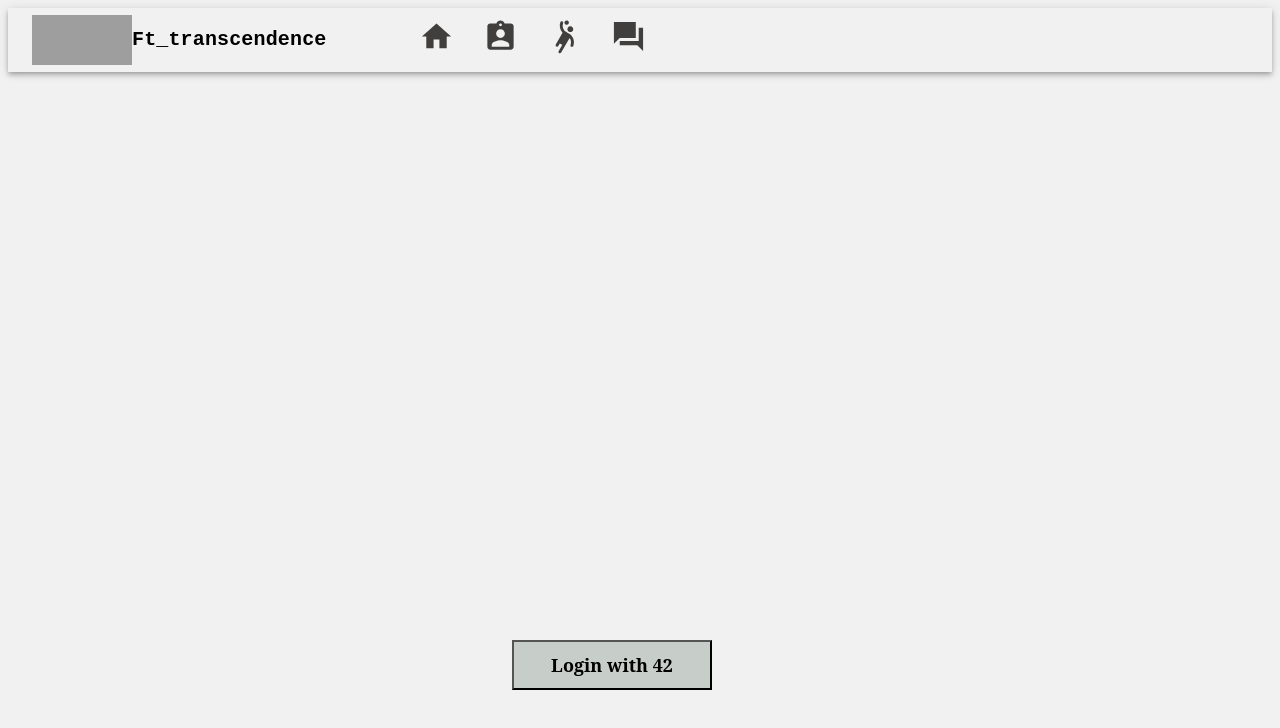
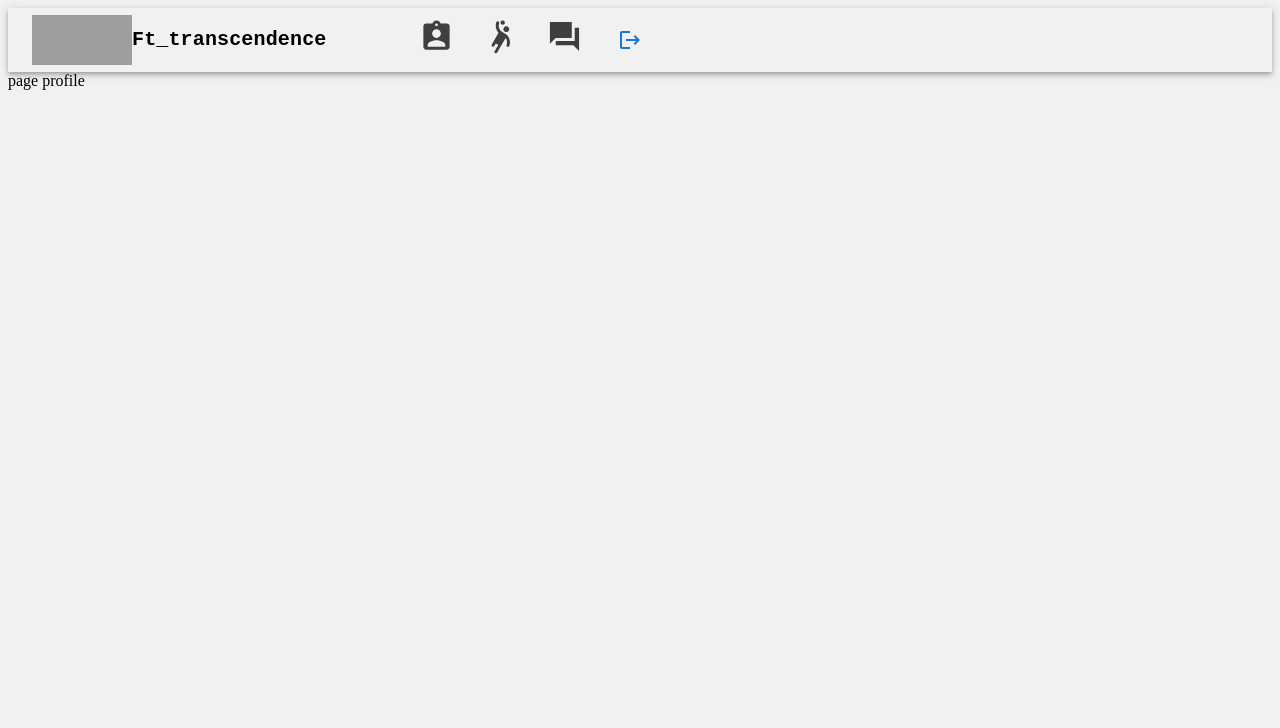
Before and after one commit to xueming-wang/transcendence_front_end, a React (Create React App) app in the folder frond-end/: page / in a window 1280 px wide. Shown: the top 728 px of the page. Built offline with nearby package versions, Linux system fonts and the light colour scheme; grey boxes are pictures that could not be loaded.

Commit message:
add use context , sepa page login logout

```diff
--- a/frond-end/src/pages/home/components/appBar.tsx
+++ b/frond-end/src/pages/home/components/appBar.tsx
@@ -10,10 +10,13 @@ import SvgIcon from '@mui/material/SvgIcon';
 import AssignmentIndIcon from '@mui/icons-material/AssignmentInd';
 import ForumSharpIcon from '@mui/icons-material/ForumSharp';
 import SportsHandballRoundedIcon from '@mui/icons-material/SportsHandballRounded';
+import { MyContext } from '../route';
+import { useNavigate } from 'react-router-dom';
+import LogoutIcon from '@mui/icons-material/Logout';
 
 
-const pages = ['Home', 'profile', 'jeu', 'chat'];
-const settings = ['Profile', 'Account', 'Dashboard', 'Logout'];
+const pages = ['Home', 'profile', 'jeu', 'chat', 'logout'];
+
 
 const HomeIcon = (props:any) => {
 	return (
@@ -24,14 +27,17 @@ const HomeIcon = (props:any) => {
 }
 
 export const CommonBox = () => {
+	const [isLogin, setIsLogin] = React.useContext(MyContext)
+	const navigate = useNavigate();
+
+	const logout = () => {  //logout 处理状态 变成false 转向首页
+		setIsLogin(false);
+		navigate('/');
+	}
+
+	if (isLogin) {
 		return (
 			<Box sx={{ flexGrow: 1, display: { xs: 'none', md: 'flex' } }}>
-		<Button key='home' >
-			<Link className='nav' to={`/${pages[0]}`}>
-				<HomeIcon fontSize="large"/>
-			</Link>
-		</Button>
-
 				<Button key='profile' >
 					<Link className='nav' to={`/${pages[1]}`}>
 						<AssignmentIndIcon fontSize="large"/>
@@ -49,12 +55,27 @@ export const CommonBox = () => {
 						<ForumSharpIcon fontSize="large"/>
 					</Link>
 				</Button>
+
+				<Button key='logout'onClick={logout}>
+					<LogoutIcon  fontSize="medium"/>
+				</Button>
 			</Box>
 			)
 	}
+	else {
+		return (
+			<Box sx={{ flexGrow: 1, display: { xs: 'none', md: 'flex' } }}>
+				<Button key='home' >
+					<Link className='nav' to={`/${pages[0]}`}>
+						<HomeIcon fontSize="large"/>
+					</Link>
+				</Button>
+			</Box>
+			)
+	}
+}
 
 export const ResponsiveAppBar = () => {
-
   return (
     <AppBar   color='transparent' position="static">
       <Container maxWidth="xl">
--- a/frond-end/src/pages/home/components/button.tsx
+++ /dev/null
@@ -1,28 +0,0 @@
-import{ useState } from 'react'
-import SignUp from './signup'
-import {Routes, Route, useNavigate} from 'react-router-dom';
-
-
-
-const HanldleButton = () => {
-	const navigate = useNavigate();
-	const [user, setUser] = useState(false);  //声明按钮一个状
-
-	const handleLoginClick = () => {                     //按login 时候处理
-		setUser(true);
-	}
-	const chandleLogoutClick = () => {                   //按logout 时候出来
-		setUser(false);
-	}
-	const navigateToContacts = () => {
-		// 👇️ navigate to /contacts
-		navigate('/signup');
-	};
-	return (
-		<div className='div'>
-			<button className="box" onClick={navigateToContacts}>Login with 42</button>
-		</div>
-	)
-}
-
-export default HanldleButton
--- a/frond-end/src/pages/home/components/signup.tsx
+++ b/frond-end/src/pages/home/components/signup.tsx
@@ -3,9 +3,6 @@ import Avatar from '@mui/material/Avatar';
 import Button from '@mui/material/Button';
 import CssBaseline from '@mui/material/CssBaseline';
 import TextField from '@mui/material/TextField';
-import FormControlLabel from '@mui/material/FormControlLabel';
-import Checkbox from '@mui/material/Checkbox';
-import Link from '@mui/material/Link';
 import Grid from '@mui/material/Grid';
 import Box from '@mui/material/Box';
 import LockOutlinedIcon from '@mui/icons-material/LockOutlined';
@@ -19,9 +16,6 @@ export default function SignUp() {
   const handleSubmit = (event: React.FormEvent<HTMLFormElement>) => {
     event.preventDefault();
     const data = new FormData(event.currentTarget);
-    // console.log({
-    //   email: data.get('email'),
-    // });
   };
 
   return (
--- a/frond-end/src/pages/home/home.css
+++ b/frond-end/src/pages/home/home.css
@@ -22,6 +22,7 @@
 	margin: 5 auto;
 }
 
+
 .logo{
 	height: 50px;
 	width: 100px;
--- a/frond-end/src/pages/home/home.tsx
+++ b/frond-end/src/pages/home/home.tsx
@@ -1,16 +1,29 @@
-import{ useState } from 'react'
-import Button  from "./components/button"
+import{ useState, useContext } from 'react'
 import './home.css'
-import DeleteIcon from '@mui/icons-material/Delete';
 import {ResponsiveAppBar} from './components/appBar'
-import App from './route'
+import { useNavigate } from 'react-router-dom';
+import { MyContext } from './route';
 
+const HanldleButton = () => {
+	const navigate = useNavigate();
+	const [isLogin, setIsLogin] = useContext(MyContext);
 
+	const handleLoginClick = () => {                     //按login 时候处理
+		setIsLogin(true);
+    	navigate('/signup');
+	}
+
+	return (
+		<div className='div'>
+			{<button className="box" onClick={handleLoginClick}>Login with 42</button>}
+		</div>
+	)
+}
 
 const Home =() => {
   return <div>
       <ResponsiveAppBar />
-      <Button />
+      <HanldleButton />
     </div>
 }
 export default Home
--- a/frond-end/src/pages/home/route.tsx
+++ b/frond-end/src/pages/home/route.tsx
@@ -1,29 +1,55 @@
 import './home.css';
-import { BrowserRouter, Route, Routes, Link } from "react-router-dom"
+import { BrowserRouter, Route, Routes } from "react-router-dom"
 import Home from './home'
 import Profile from '../profil/profil';
 import Jeu from '../jeu/jeu';
 import Chat from '../chat/char';
 import SignUp from './components/signup';
-import { Button } from '@mui/material';
+import React,{useContext, useEffect, useState}  from 'react';
+
+
+////创建context
+export const MyContext = React.createContext<any>(null);
+
+const RouteStat = () => {
+	const [isLogin] = useContext(MyContext)
+
+	if (isLogin) {
+		return (
+			<Routes>
+				<Route path="/" element={<Profile />} />
+				<Route path="/profile" element={<Profile />} />
+				<Route path="/signup" element={<SignUp />} />
+				<Route path="/jeu" element={<Jeu />} />
+				<Route path="/chat" element={<Chat />} />
+				<Route path="*" element={<Home />} />
+			</Routes>
+		)
+	}
+	else {
+		return (
+			<Routes>
+				<Route path="/" element={<Home />} />
+				<Route path="/Home" element={<Home />} />
+				<Route path="*" element={<Home />} />
+			</Routes>
+		)
+	}
+}
 
 const App = () => {
-	const NotFound = () => {
-		return <div>can t find page !!!!!!!!</div>
-	}
+	const [isLogin, setIsLogin] = useState(false)
+
+	useEffect(() => {
+		setIsLogin(true)
+	}, [])
 
 	return (
+	<MyContext.Provider value={[isLogin, setIsLogin]}>
 		<BrowserRouter>
-			<Routes>
-				<Route path="" element={<Home />} />
-				<Route path="/Home" element={<Home />} />
-				<Route path="/profile" element={<Profile />} />
-				<Route path="/jeu" element={<Jeu />} />
-				<Route path="/chat" element={<Chat />} />
-				<Route path="/signup" element={<SignUp />} />
-				<Route path="*" element={<NotFound />} />
-			</Routes>
+			<RouteStat />
 		</BrowserRouter>
+	  </MyContext.Provider>
 	)
 }
 
--- a/frond-end/src/pages/profil/profil.tsx
+++ b/frond-end/src/pages/profil/profil.tsx
@@ -1,15 +1,17 @@
 import { ResponsiveAppBar } from '../home/components/appBar'
-import{ useState } from 'react'
-import  Button from '../home/components/button'
+import{ useContext, useState } from 'react'
+import { MyContext } from '../home/route';
+import {Routes, Route, useNavigate} from 'react-router-dom';
+
+
 
 const Profile = () => {
-	let isLogin = false;
-	const[state, setState] = useState(isLogin);
-
-	return	<div>
-				<ResponsiveAppBar />
-				 <div>page profile</div>
-			</div>
+	return (
+	<div>
+		<ResponsiveAppBar />
+		<div>page profile</div>
+	</div>
+	)
 
 }
 
--- a/frond-end/tsconfig.json
+++ b/frond-end/tsconfig.json
@@ -1,6 +1,6 @@
 {
   "compilerOptions": {
-    "rootDir": "src",
+    "rootDir": ".",
     "outDir": "build",
     "target": "es5",
     "lib": [
```
Lines whose indentation alone changed are shown as unchanged.
